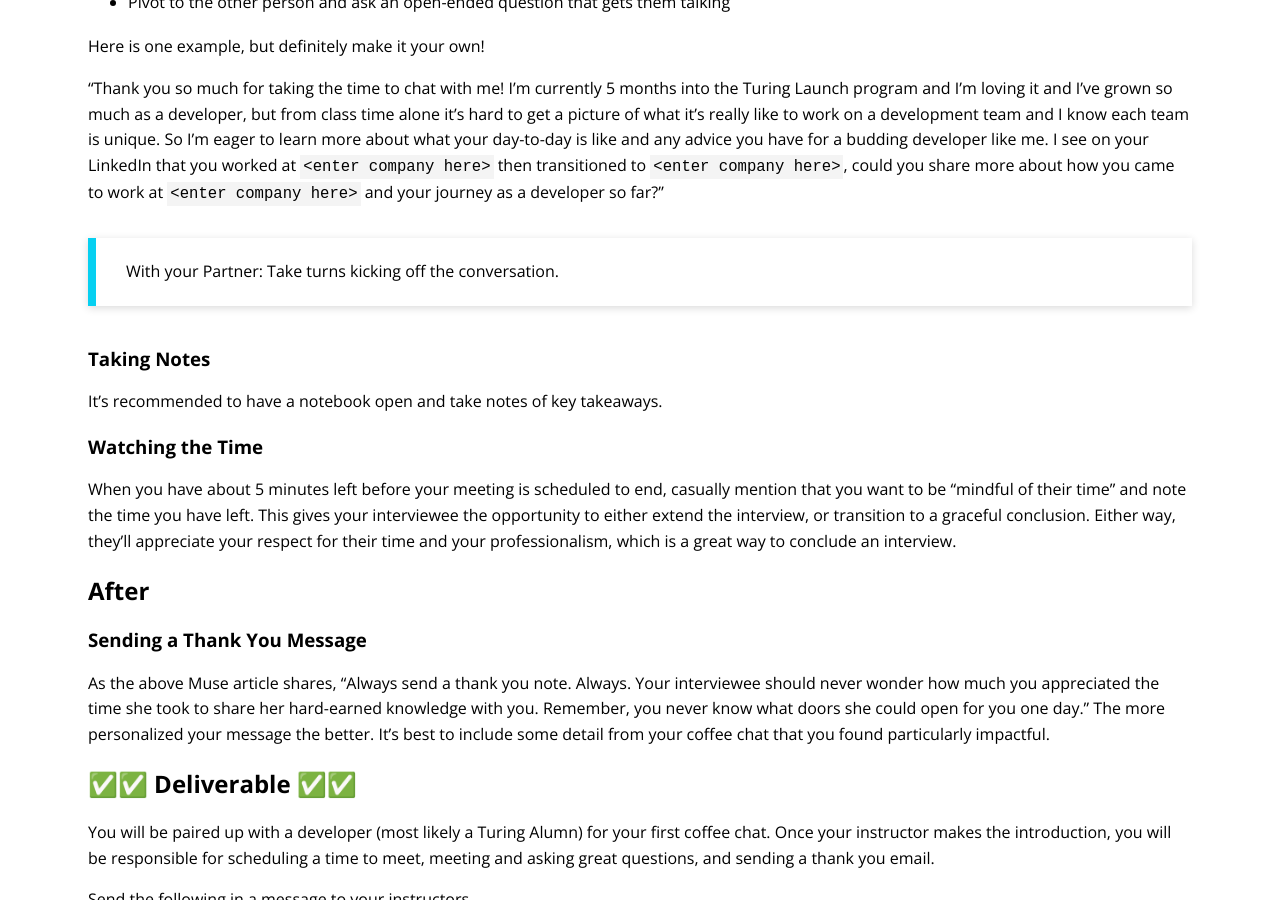
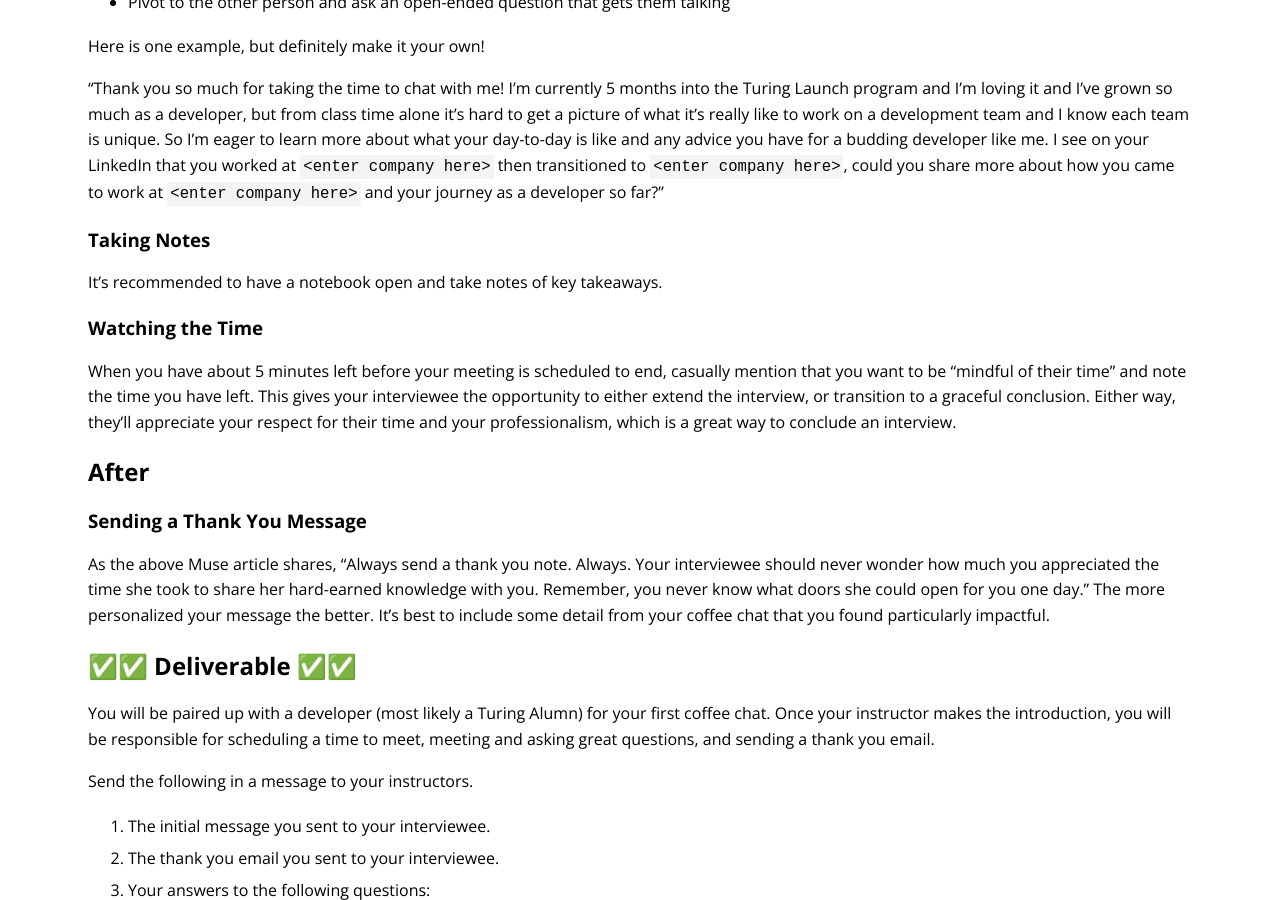
Before and after one commit to turingschool/launch-curriculum, a Jekyll site: the page built from module4/lessons/Week3/CoffeeChatPD.md, in a window 1280 px wide and 900 px high, scrolled down 4516 px. Built offline with Jekyll 4.4.1, drawn with Linux system fonts in a browser that asks for light colours; nearby versions of some CDN libraries; comment, search, counter and statistics services are not loaded.

Commit message:
Update CoffeeChatPD.md

```diff
--- a/module4/lessons/Week3/CoffeeChatPD.md
+++ b/module4/lessons/Week3/CoffeeChatPD.md
@@ -148,10 +148,6 @@ Here is one example, but definitely make it your own!
 
 "Thank you so much for taking the time to chat with me! I'm currently 5 months into the Turing Launch program and I'm loving it and I've grown so much as a developer, but from class time alone it's hard to get a picture of what it's really like to work on a development team and I know each team is unique. So I'm eager to learn more about what your day-to-day is like and any advice you have for a budding developer like me. I see on your LinkedIn that you worked at `<enter company here>` then transitioned to `<enter company here>`, could you share more about how you came to work at `<enter company here>` and your journey as a developer so far?"
 
-<section class="call-to-action" markdown="1">
-With your Partner: Take turns kicking off the conversation.
-</section>
-
 ### Taking Notes
 
 It's recommended to have a notebook open and take notes of key takeaways.
```
